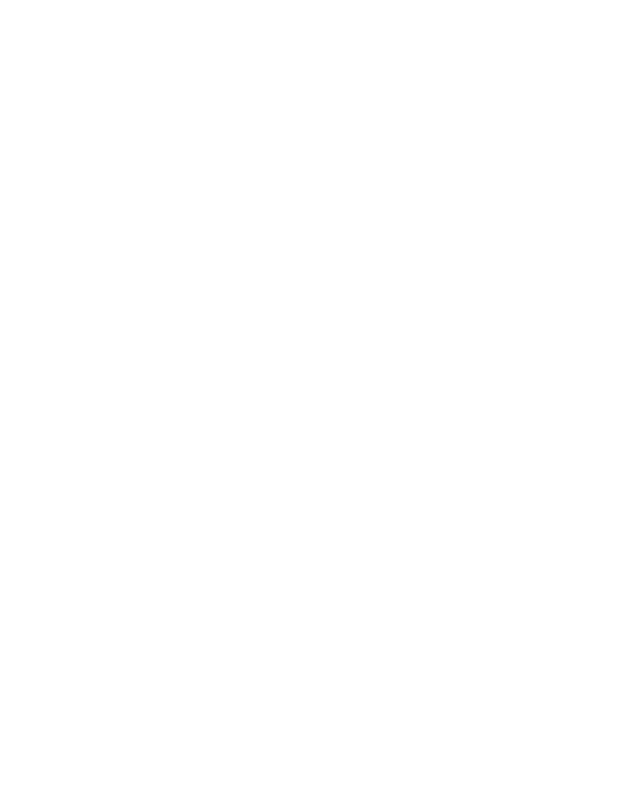
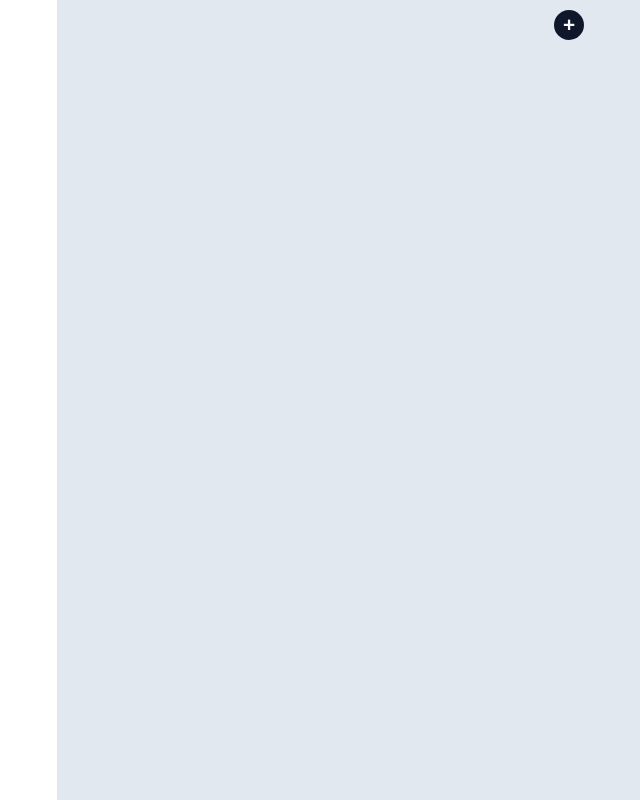
Before and after one commit to calher99/To-Do-List, a website built with webpack: page dist/index.html in a window 1280 px wide. Shown: the whole page, without its empty margins (199-839 px from the left). Built offline with nearby package versions, Linux system fonts and the light colour scheme.

Commit message:
add modules for dom manipulation and rendering. Add function to render the main html. Add in index.js eventListener to start to populate the to do list

```diff
--- a/package.json
+++ b/package.json
@@ -4,7 +4,8 @@
   "description": "",
   "main": "index.js",
   "scripts": {
-    "test": "echo \"Error: no test specified\" && exit 1"
+    "test": "echo \"Error: no test specified\" && exit 1",
+    "watch": "webpack --watch"
   },
   "repository": {
     "type": "git",
@@ -22,5 +23,8 @@
     "style-loader": "^3.3.1",
     "webpack": "^5.75.0",
     "webpack-cli": "^4.10.0"
+  },
+  "dependencies": {
+    "date-fns": "^2.29.3"
   }
 }
--- /dev/null
+++ b/src/domExtract.js
@@ -0,0 +1 @@
+//Get to do
--- /dev/null
+++ b/src/domRender.js
@@ -0,0 +1,143 @@
+//functions to append
+
+const createDivClass = (className) =>{
+    const div = document.createElement('div')
+    div.classList.add(className);
+    return div;
+}
+const createDivText = (text) =>{
+    const div = document.createElement('div')
+    div.textContent=text
+    return div;
+}
+
+const appendElements = (parent, ...children) =>{
+    children.forEach(child => {
+        parent.appendChild(child);
+    })
+}
+
+//Print structure of page
+
+const initializeDom = () => {
+
+    const sideBar = createDivClass("sidebar");
+    document.body.appendChild(sideBar);
+    const content = createDivClass("content");
+        const divAddContainer = document.createElement('div');
+            const divAdd = createDivClass("add");
+            divAdd.setAttribute('id' , 'addToDo');
+            divAdd.textContent = "+"
+            divAddContainer.appendChild(divAdd);
+        content.appendChild(divAddContainer);
+    document.body.appendChild(content);
+    const overlay = createDivClass("overlay");
+    overlay.setAttribute('id' , "overlay");
+    document.body.appendChild(overlay);
+    const modal = createDivClass("modal");
+    modal.setAttribute('id' , "modal");
+        const form = document.createElement('form');
+        form.setAttribute('id' , 'newToDo');
+            const field1 = createDivClass("field");
+                const labelTitle = document.createElement('label');
+                labelTitle.setAttribute('for','title');
+                labelTitle.textContent = "Title: *";
+                const inputTitle = document.createElement("input");
+                inputTitle.setAttribute('type' , 'text');
+                inputTitle.setAttribute('id' , 'title');
+                inputTitle.setAttribute('name' , 'title');
+            appendElements(field1,labelTitle,inputTitle);
+            const field2 = createDivClass("field");
+                const labelNotes = document.createElement('label');
+                labelNotes.textContent = "Notes:"
+                labelNotes.setAttribute('for','notes');
+                labelTitle.textContent = "Notes";
+                const inputNotes = document.createElement("textarea");
+                inputNotes.setAttribute('id' , 'notes');
+                inputNotes.setAttribute('name' , 'notes');
+                inputNotes.setAttribute('rows' , '4');
+                inputNotes.setAttribute('cols' , '50');
+            appendElements(field2,labelNotes,inputNotes);
+            const field3 = createDivClass("field");
+                const labelDate = document.createElement('label');
+                labelDate.setAttribute('for','date');
+                labelDate.textContent = "Date:";
+                const inputDate = document.createElement("input");
+                inputDate.setAttribute('type' , 'date');
+                inputDate.setAttribute('id' , 'date');
+                inputDate.setAttribute('name' , 'date');
+            appendElements(field3,labelDate,inputDate);
+
+            const button = document.createElement('button');
+            button.setAttribute('type', 'button');
+            button.classList.add('addToDo');
+            button.setAttribute('id', 'addToDo');
+            button.textContent = "Submit";
+        appendElements(form,field1,field2,field3,button);
+
+        modal.appendChild(form);
+    document.body.appendChild(modal);
+
+}
+
+export default initializeDom
+
+/* <div class="sidebar">
+        <nav>
+            <div class="project">Project1</div>
+            <hr>
+            <div class="project">Project2</div>
+            <hr>
+            <div><div class="add">+</div></div>
+        </nav>
+    </div>
+    <div class="content">
+        <div class="todo">
+            <div>
+                <!-- <input type="radio"> -->
+                <div class="checkBox"></div>
+            </div>
+            <div>Text of To Do</div>
+            <div>15/10/22</div>
+            <div>
+                <svg style="width:24px;height:24px" viewBox="0 0 24 24">
+                <path fill="currentColor" d="M14.4,6L14,4H5V21H7V14H12.6L13,16H20V6H14.4Z" />
+                </svg>
+            </div>
+        </div>
+        <div class="todo">To Do 2</div>
+        <div class="todo">To Do 3</div>
+        <div><div class="add">+</div></div>
+    </div>
+
+    <div class="overlay" id="overlay"></div>
+
+    <div class="modal" id="modal">
+        <form id="newToDo" name="newToDo" action="">
+            <div class="field">
+                <label for="title">Title: *</label>
+                <input  type="text"
+                    id="title"
+                    name="title"
+                    required
+                    placeholder=" "
+                    maxlength="245">
+            </div>
+            <div class="field">
+                <label for="notes">Notes:</label>
+                <textarea  id="notes" name="notes" rows="4" cols="50"></textarea>
+            </div>
+            <div class="field">
+                <label for="date">Date:</label>
+                <input  type="date"
+                    id="date"
+                    name="date"
+                    >
+            </div>
+
+            <button type="button" class="addToDo" id="addToDo">Submit</button>
+        </form>
+
+    </div> */
+
+// Print To Do
--- a/src/index.js
+++ b/src/index.js
@@ -1,41 +1,18 @@
-function createToDo (title,description,dueDate,priority,notes,checklist) {
+import toDoFactory from "./toDo.js";
+import projectFactory from "./project.js";
+import initializeDom from "./domRender.js";
+import './style.css';
 
+initializeDom();
 
-    return{
+const toDo1 = toDoFactory();
+toDo1.setTitle("Compra");
+console.log(toDo1.getTitle());
 
-        title,
-        description,
-        dueDate,
-        priority,
-        notes,
-        checklist
-    }
-}
-
-
-
-function createProject (title , description) {
-
-    let toDoList = [];
-
-    const addToDo = (toDo)  => {
-        toDoList.push(toDo);
-    }
-
-    return{
-        title,
-        description,
-        toDoList,
-        addToDo
-    }
-}
-
-
-const todo_1= createToDo("Groceries","","monday","High","buy the amiantum for Clau","Groceries");
-const todo_2= createToDo("asdsd","","mondasdy","Hisdfgh","bdsuy the amiantum for Clau","Grosdceries");
-
-
-const project = createProject("Hola" , "Nada");
-
-project.addToDo(todo_1);
-project.addToDo(todo_2);
+const addToDo = document.querySelector("#addToDo")
+addToDo.addEventListener('click' , () => {
+    const modalToDo = document.querySelector("#modal");
+    modalToDo.classList.add('active');
+    const overlay = document.querySelector("#overlay");
+    overlay.classList.add('active');
+})
--- /dev/null
+++ b/src/project.js
@@ -0,0 +1,27 @@
+
+
+function projectFactory () {
+
+    const _title = '';
+    const _description = '';
+    let _toDoList = [];
+
+    const setTitle = (word) => _title = word;
+    const setDescription = (text) => _description = text;
+    const getTitle = () => _title;
+    const getDescription = () => _description;
+    const addToDo = (toDo)  => {
+        _toDoList.push(toDo);
+    }
+
+    return{
+
+        setTitle,
+        setDescription,
+        getTitle,
+        getDescription,
+        addToDo
+    }
+}
+
+export default projectFactory
--- a/src/style.css
+++ b/src/style.css
@@ -90,7 +90,7 @@ input[type="radio"]{
     width: 1.2rem;
 }
 
-#overlay{
+.overlay{
     /* Transparent */
     opacity: 0;
     position: fixed;
@@ -107,7 +107,7 @@ input[type="radio"]{
     it does not have any pointer events*/
 }
 
-#overlay.active{
+.overlay.active{
     opacity: 1;
     pointer-events: all;
 }
@@ -138,6 +138,7 @@ form{
     height: 100%;
     display: flex;
     flex-direction: column;
+    align-items: center;
     gap: 20px;
 }
 input:focus{
@@ -168,6 +169,8 @@ textarea{
 }
 
   .field{
+    width: 100%;
     display: flex;
     flex-direction: column;
+    align-items: center;
   }
--- /dev/null
+++ b/src/toDo.js
@@ -0,0 +1,47 @@
+
+
+function toDoFactory () {
+
+    let _title = '';
+    let _dueDate = '';
+    let _priority = '';
+    let _notes = '';
+    let _checklist = '';
+
+    const initializeToDo = (word,note,date,level,check) => {
+        _title = word;
+        _notes = note;
+        _dueDate = date;
+        _priority = level;
+        _checklist = check;
+    }
+    const setTitle = (word) => _title = word;
+    const setdueDate = (date) => _dueDate = date;
+    const setPriority = (level) => _priority = level;
+    const setNotes = (note) => _notes = note;
+    const setChecklist = (check) => _checklist = check;
+
+    const getTitle = () => _title;
+    const getdueDate = () => _dueDate;
+    const getPriority = () => _priority;
+    const getNotes = () => _notes;
+    const getChecklist = () => _checklist;
+
+
+    return{
+
+        initializeToDo,
+        setTitle,
+        setdueDate,
+        setPriority,
+        setNotes,
+        setChecklist,
+        getTitle,
+        getdueDate,
+        getPriority,
+        getNotes,
+        getChecklist
+    }
+}
+
+export default toDoFactory
--- a/webpack.config.js
+++ b/webpack.config.js
@@ -9,7 +9,7 @@ module.exports = {
 
   plugins: [
     new HtmlWebpackPlugin({
-      title: 'The Garden Restaurant',
+      title: 'To Do Planner',
     }),
   ],
 
```
Also changed, not shown: README.md, dist/index.bundle.js, dist/index.html, 2 other files.
